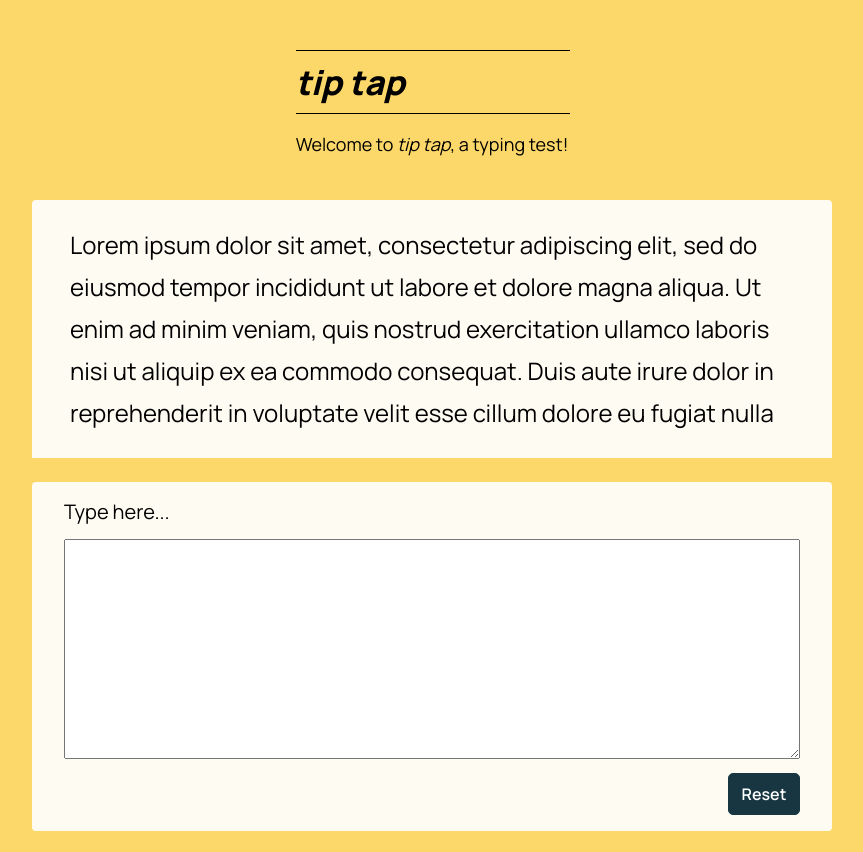
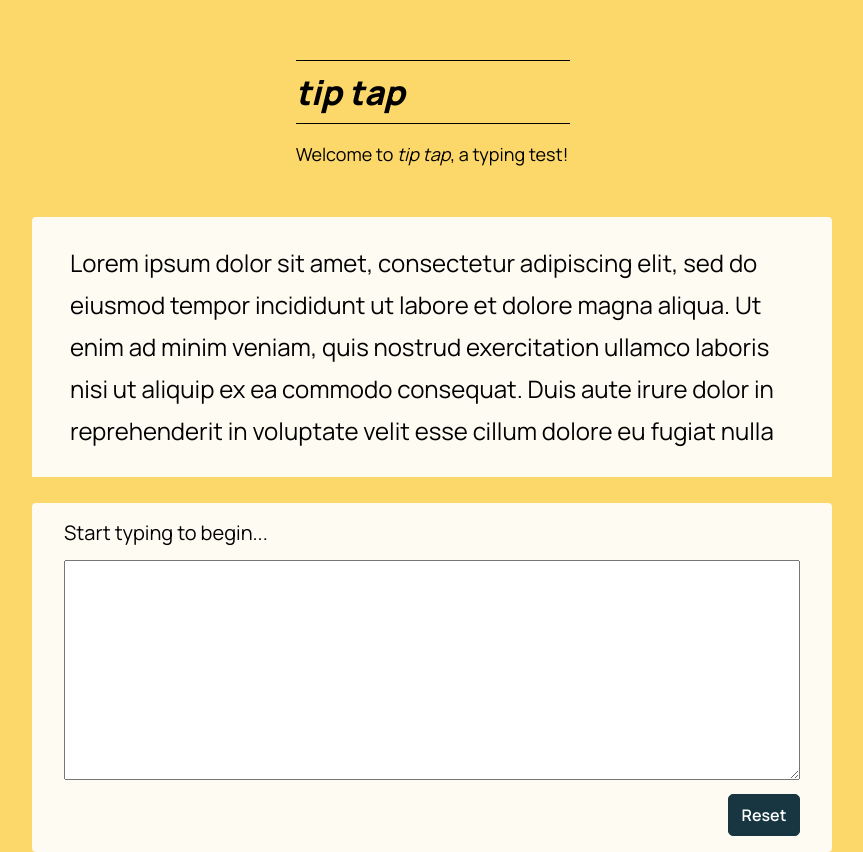
Before and after one commit to Asterids/tiptap, a SvelteKit app: page / in a window 1280 px wide. Shown: the whole page, without its empty margins (208-1071 px from the left). Before the commit the page ends 831 px from the top, so only its background shows below. Built offline with nearby package versions, Linux system fonts and the light colour scheme.

Commit message:
adjust paddings, margins, spacing

```diff
--- a/src/routes/+page.svelte
+++ b/src/routes/+page.svelte
@@ -1,7 +1,5 @@
 <script>
 	import TypingTest from './TypingTest/TypingTest.svelte';
-	// import welcome from '$lib/images/svelte-welcome.webp';
-	// import welcome_fallback from '$lib/images/svelte-welcome.png';
 </script>
 
 <svelte:head>
@@ -34,7 +32,7 @@
   }
 
   header {
-    padding-top: 50px;
+    padding-top: 60px;
   }
 
   header h1 {
@@ -44,7 +42,7 @@
   }
 
   header p {
-    padding: 15px 0;
+    padding: 15px 0 20px 0;
     font-size: 18px;
   }
 
--- a/src/routes/TypingTest/Input.svelte
+++ b/src/routes/TypingTest/Input.svelte
@@ -4,7 +4,7 @@
 
 <div class="input-container">
   <form class="input-box">
-    <label for="type-here">Type here...</label>
+    <label for="type-here">Start typing to begin...</label>
     <textarea id="type-here" rows="10" cols="19" bind:value={$text} />
     <button on:click={() => text.set('')}>Reset</button>
   </form>
--- a/src/routes/TypingTest/SampleText.svelte
+++ b/src/routes/TypingTest/SampleText.svelte
@@ -12,16 +12,16 @@
   .text-block {
     display: flex;
     width: 100%;
-    height: 258px;
+    height: 260px;
     border-radius: 4px;
     background-color: #fefbf3;
-    margin: 24px 0;
+    margin: 26px 0;
   }
 
   p {
     display: -webkit-box;
     font-size: 24px;
-    padding: 24px 38px;
+    padding: 25px 38px;
     max-width: 100%;
     overflow: hidden;
     border-bottom: 14px #fefbf3 solid;
```
